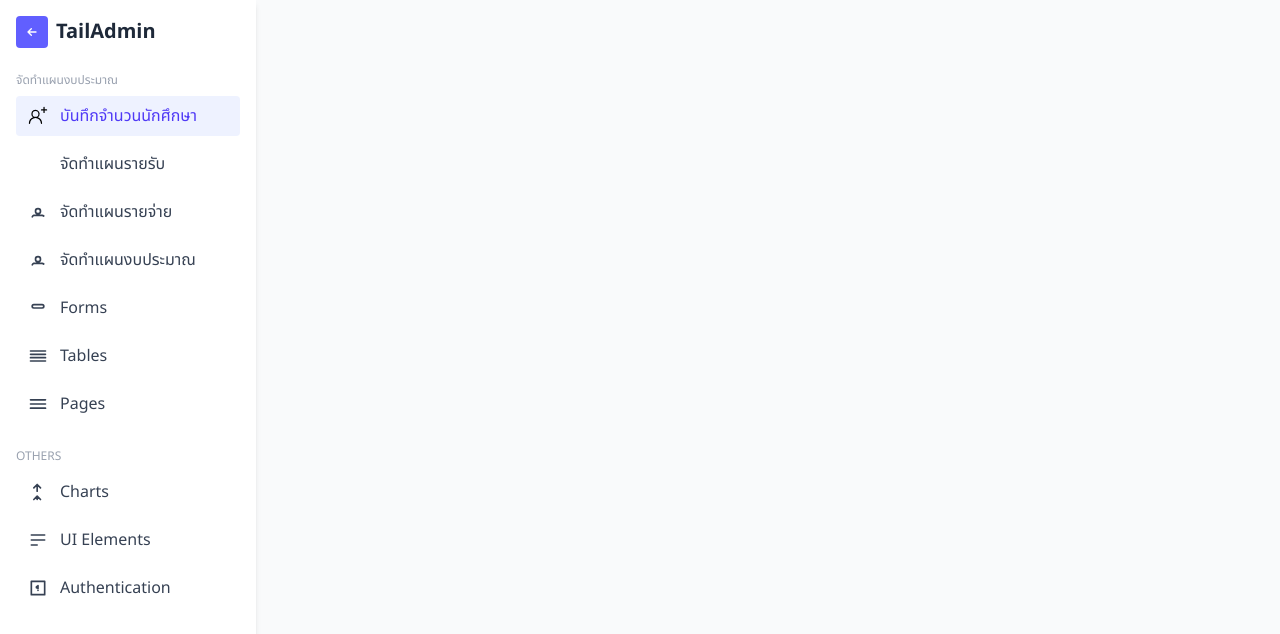
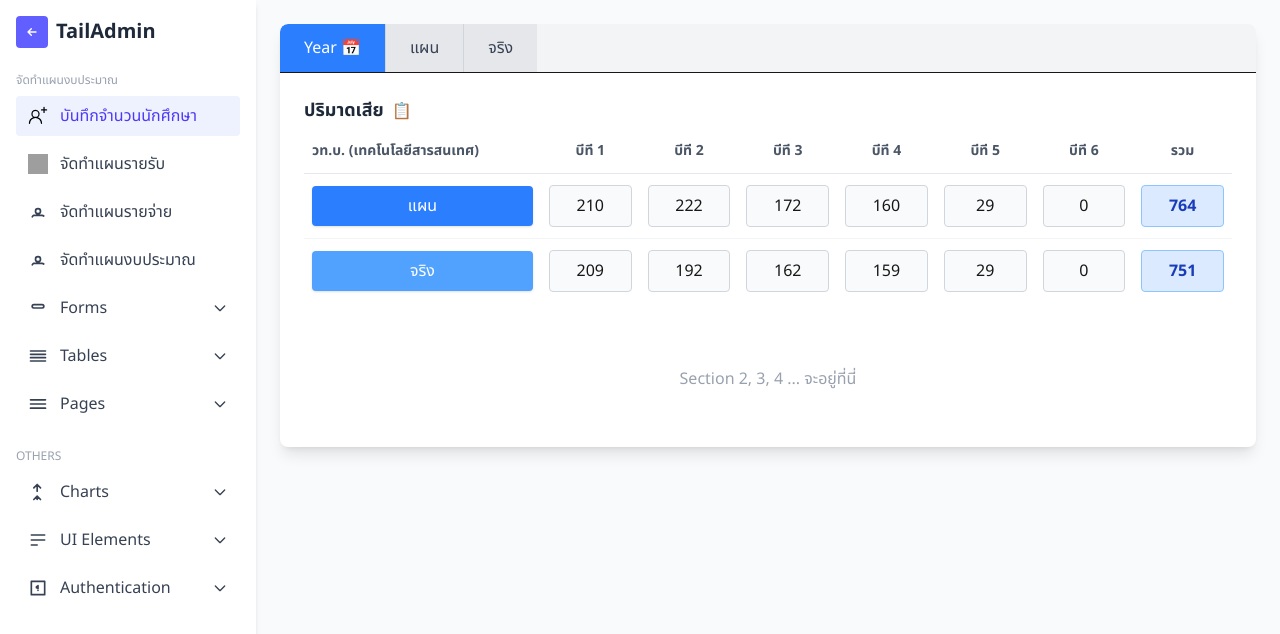
Before and after one commit to gustsri/butget-Fontend-design, a Next.js app in the folder my-budget/: page /planning/students in a window 1280 px wide. Shown: the top 634 px of the page. Built offline with nearby package versions, Linux system fonts and the light colour scheme; grey boxes are pictures that could not be loaded.

Commit message:
fix side bar

```diff
--- a/my-budget/app/planning/students/page.tsx
+++ b/my-budget/app/planning/students/page.tsx
@@ -1,17 +1,177 @@
 "use client";
-import Image from "next/image";
+import { useState } from "react";
 import Sidebar from "@/components/shared/Sidebar";
-import { useState } from "react";
-
 
 export default function Home() {
+  const [activeTab, setActiveTab] = useState("year");
 
-    return (
-        <div className="flex min-h-screen">
-            <Sidebar />
-            <main className="flex-1 p-6 pl-32 bg-gray-50">
+  return (
+    <div className="flex min-h-screen bg-gray-50">
+      <Sidebar />
 
-            </main>
+      {/* Main content - เพิ่ม margin-left เท่ากับ width ของ sidebar */}
+      <main className="flex-1 ml-64 p-6">
+        <div className="max-w-6xl mx-auto bg-white rounded-lg shadow-lg overflow-hidden">
+          {/* Header Tabs */}
+          <div className="flex bg-gray-100 border-b">
+            <button
+              onClick={() => setActiveTab("year")}
+              className={`px-6 py-3 font-medium rounded-tl-lg transition-colors ${
+                activeTab === "year"
+                  ? "bg-blue-500 text-white"
+                  : "bg-gray-200 text-gray-700 hover:bg-gray-300"
+              }`}
+            >
+              Year 📅
+            </button>
+            <button
+              onClick={() => setActiveTab("plan")}
+              className={`px-6 py-3 font-medium border-x border-gray-300 transition-colors ${
+                activeTab === "plan"
+                  ? "bg-blue-500 text-white"
+                  : "bg-gray-200 text-gray-700 hover:bg-gray-300"
+              }`}
+            >
+              แผน
+            </button>
+            <button
+              onClick={() => setActiveTab("real")}
+              className={`px-6 py-3 font-medium transition-colors ${
+                activeTab === "real"
+                  ? "bg-blue-500 text-white"
+                  : "bg-gray-200 text-gray-700 hover:bg-gray-300"
+              }`}
+            >
+              จริง
+            </button>
+          </div>
+
+          {/* Main Content */}
+          <div className="p-6">
+            {/* Section 1: ปริมาดเสีย */}
+            <div className="mb-8">
+              <div className="flex items-center mb-4">
+                <h2 className="text-lg font-semibold text-gray-800">
+                  ปริมาดเสีย
+                </h2>
+                <button className="ml-2 text-gray-400 hover:text-gray-600 transition-colors">
+                  📋
+                </button>
+              </div>
+
+              <div className="overflow-x-auto">
+                <table className="w-full border-collapse">
+                  <thead>
+                    <tr className="text-sm text-gray-600 border-b border-gray-200">
+                      <th className="text-left pb-3 px-2 w-48">
+                        วท.บ. (เทคโนโลยีสารสนเทศ)
+                      </th>
+                      <th className="text-center pb-3 px-2 w-20">บีที 1</th>
+                      <th className="text-center pb-3 px-2 w-20">บีที 2</th>
+                      <th className="text-center pb-3 px-2 w-20">บีที 3</th>
+                      <th className="text-center pb-3 px-2 w-20">บีที 4</th>
+                      <th className="text-center pb-3 px-2 w-20">บีที 5</th>
+                      <th className="text-center pb-3 px-2 w-20">บีที 6</th>
+                      <th className="text-center pb-3 px-2 w-20">รวม</th>
+                    </tr>
+                  </thead>
+                  <tbody>
+                    <tr className="border-b border-gray-100">
+                      <td className="py-3 px-2">
+                        <div className="bg-blue-500 text-white px-4 py-2 rounded text-center font-medium shadow-sm">
+                          แผน
+                        </div>
+                      </td>
+                      <td className="px-2">
+                        <div className="bg-gray-50 border border-gray-300 px-3 py-2 rounded text-center hover:bg-gray-100 transition-colors">
+                          210
+                        </div>
+                      </td>
+                      <td className="px-2">
+                        <div className="bg-gray-50 border border-gray-300 px-3 py-2 rounded text-center hover:bg-gray-100 transition-colors">
+                          222
+                        </div>
+                      </td>
+                      <td className="px-2">
+                        <div className="bg-gray-50 border border-gray-300 px-3 py-2 rounded text-center hover:bg-gray-100 transition-colors">
+                          172
+                        </div>
+                      </td>
+                      <td className="px-2">
+                        <div className="bg-gray-50 border border-gray-300 px-3 py-2 rounded text-center hover:bg-gray-100 transition-colors">
+                          160
+                        </div>
+                      </td>
+                      <td className="px-2">
+                        <div className="bg-gray-50 border border-gray-300 px-3 py-2 rounded text-center hover:bg-gray-100 transition-colors">
+                          29
+                        </div>
+                      </td>
+                      <td className="px-2">
+                        <div className="bg-gray-50 border border-gray-300 px-3 py-2 rounded text-center hover:bg-gray-100 transition-colors">
+                          0
+                        </div>
+                      </td>
+                      <td className="px-2">
+                        <div className="bg-blue-100 border border-blue-300 px-3 py-2 rounded text-center font-semibold text-blue-800">
+                          764
+                        </div>
+                      </td>
+                    </tr>
+                    <tr>
+                      <td className="py-3 px-2">
+                        <div className="bg-blue-400 text-white px-4 py-2 rounded text-center font-medium shadow-sm">
+                          จริง
+                        </div>
+                      </td>
+                      <td className="px-2">
+                        <div className="bg-gray-50 border border-gray-300 px-3 py-2 rounded text-center hover:bg-gray-100 transition-colors">
+                          209
+                        </div>
+                      </td>
+                      <td className="px-2">
+                        <div className="bg-gray-50 border border-gray-300 px-3 py-2 rounded text-center hover:bg-gray-100 transition-colors">
+                          192
+                        </div>
+                      </td>
+                      <td className="px-2">
+                        <div className="bg-gray-50 border border-gray-300 px-3 py-2 rounded text-center hover:bg-gray-100 transition-colors">
+                          162
+                        </div>
+                      </td>
+                      <td className="px-2">
+                        <div className="bg-gray-50 border border-gray-300 px-3 py-2 rounded text-center hover:bg-gray-100 transition-colors">
+                          159
+                        </div>
+                      </td>
+                      <td className="px-2">
+                        <div className="bg-gray-50 border border-gray-300 px-3 py-2 rounded text-center hover:bg-gray-100 transition-colors">
+                          29
+                        </div>
+                      </td>
+                      <td className="px-2">
+                        <div className="bg-gray-50 border border-gray-300 px-3 py-2 rounded text-center hover:bg-gray-100 transition-colors">
+                          0
+                        </div>
+                      </td>
+                      <td className="px-2">
+                        <div className="bg-blue-100 border border-blue-300 px-3 py-2 rounded text-center font-semibold text-blue-800">
+                          751
+                        </div>
+                      </td>
+                    </tr>
+                  </tbody>
+                </table>
+              </div>
+            </div>
+
+            {/* พื้นที่สำหรับ Section อื่น ๆ */}
+            <div className="text-center text-gray-400 py-8">
+              <p>Section 2, 3, 4 ... จะอยู่ที่นี่</p>
+            </div>
+          </div>
         </div>
-    );
+      </main>
+    </div>
+  );
 }
--- a/my-budget/components/shared/Sidebar.tsx
+++ b/my-budget/components/shared/Sidebar.tsx
@@ -4,8 +4,7 @@ import Link from "next/link";
 
 const Sidebar: React.FC = () => {
   return (
-    <aside className="w-64 h-screen bg-white shadow-md flex flex-col p-4 fixed left-0 top-0 z-10">
-
+    <aside className="w-64 h-screen bg-white shadow-md flex flex-col p-4 fixed left-0 top-0 z-20">
       {/* Logo */}
       <div className="flex items-center mb-6">
         <div className="w-8 h-8 bg-indigo-500 rounded flex items-center justify-center mr-2">
@@ -17,6 +16,7 @@ const Sidebar: React.FC = () => {
       </div>
 
       {/* Menu */}
+      <div className="flex-1 overflow-y-auto">
         <p className="text-xs text-gray-400 mb-2 uppercase">จัดทำแผนงบประมาณ</p>
         <ul className="space-y-2">
           <li>
@@ -28,9 +28,7 @@ const Sidebar: React.FC = () => {
 
           <li>
             <Link href="#" className="flex items-center px-3 py-2 rounded text-gray-700 hover:bg-gray-100">
-            <svg className="w-5 h-5 mr-3" fill="none" stroke="currentColor" viewBox="0 0 24 24">
               <img src="/img/icon/add-people.svg" alt="" className="w-5 h-5 mr-3" />
-            </svg>
               จัดทำแผนรายรับ
             </Link>
           </li>
@@ -60,13 +58,16 @@ const Sidebar: React.FC = () => {
                   <path strokeLinecap="round" strokeLinejoin="round" strokeWidth={2} d="M9 12h6m2 0a2 2 0 100-4H7a2 2 0 000 4h10z" />
                 </svg>
                 Forms
+                <svg className="w-4 h-4 ml-auto transition-transform group-open:rotate-180" fill="none" stroke="currentColor" viewBox="0 0 24 24">
+                  <path strokeLinecap="round" strokeLinejoin="round" strokeWidth={2} d="M19 9l-7 7-7-7" />
+                </svg>
               </summary>
               <ul className="pl-10 mt-1 text-sm text-gray-600 space-y-1">
                 <li>
-                <Link href="#" className="hover:underline">Form Elements</Link>
+                  <Link href="#" className="block py-1 hover:text-indigo-600">Form Elements</Link>
                 </li>
                 <li>
-                <Link href="#" className="hover:underline">Form Layouts</Link>
+                  <Link href="#" className="block py-1 hover:text-indigo-600">Form Layouts</Link>
                 </li>
               </ul>
             </details>
@@ -80,13 +81,16 @@ const Sidebar: React.FC = () => {
                   <path strokeLinecap="round" strokeLinejoin="round" strokeWidth={2} d="M3 10h18M3 6h18M3 14h18M3 18h18" />
                 </svg>
                 Tables
+                <svg className="w-4 h-4 ml-auto transition-transform group-open:rotate-180" fill="none" stroke="currentColor" viewBox="0 0 24 24">
+                  <path strokeLinecap="round" strokeLinejoin="round" strokeWidth={2} d="M19 9l-7 7-7-7" />
+                </svg>
               </summary>
               <ul className="pl-10 mt-1 text-sm text-gray-600 space-y-1">
                 <li>
-                <Link href="#" className="hover:underline">Simple Table</Link>
+                  <Link href="#" className="block py-1 hover:text-indigo-600">Simple Table</Link>
                 </li>
                 <li>
-                <Link href="#" className="hover:underline">Advanced Table</Link>
+                  <Link href="#" className="block py-1 hover:text-indigo-600">Advanced Table</Link>
                 </li>
               </ul>
             </details>
@@ -100,13 +104,16 @@ const Sidebar: React.FC = () => {
                   <path strokeLinecap="round" strokeLinejoin="round" strokeWidth={2} d="M3 7h18M3 12h18M3 17h18" />
                 </svg>
                 Pages
+                <svg className="w-4 h-4 ml-auto transition-transform group-open:rotate-180" fill="none" stroke="currentColor" viewBox="0 0 24 24">
+                  <path strokeLinecap="round" strokeLinejoin="round" strokeWidth={2} d="M19 9l-7 7-7-7" />
+                </svg>
               </summary>
               <ul className="pl-10 mt-1 text-sm text-gray-600 space-y-1">
                 <li>
-                <Link href="#" className="hover:underline">Login</Link>
+                  <Link href="#" className="block py-1 hover:text-indigo-600">Login</Link>
                 </li>
                 <li>
-                <Link href="#" className="hover:underline">Register</Link>
+                  <Link href="#" className="block py-1 hover:text-indigo-600">Register</Link>
                 </li>
               </ul>
             </details>
@@ -123,6 +130,9 @@ const Sidebar: React.FC = () => {
                   <path strokeLinecap="round" strokeLinejoin="round" strokeWidth={2} d="M11 11V3m0 0L7 7m4-4l4 4M11 21v-4m0 0l-4 4m4-4l4 4" />
                 </svg>
                 Charts
+                <svg className="w-4 h-4 ml-auto transition-transform group-open:rotate-180" fill="none" stroke="currentColor" viewBox="0 0 24 24">
+                  <path strokeLinecap="round" strokeLinejoin="round" strokeWidth={2} d="M19 9l-7 7-7-7" />
+                </svg>
               </summary>
             </details>
           </li>
@@ -134,6 +144,9 @@ const Sidebar: React.FC = () => {
                   <path strokeLinecap="round" strokeLinejoin="round" strokeWidth={2} d="M4 6h16M4 12h16M4 18h7" />
                 </svg>
                 UI Elements
+                <svg className="w-4 h-4 ml-auto transition-transform group-open:rotate-180" fill="none" stroke="currentColor" viewBox="0 0 24 24">
+                  <path strokeLinecap="round" strokeLinejoin="round" strokeWidth={2} d="M19 9l-7 7-7-7" />
+                </svg>
               </summary>
             </details>
           </li>
@@ -145,10 +158,14 @@ const Sidebar: React.FC = () => {
                   <path strokeLinecap="round" strokeLinejoin="round" strokeWidth={2} d="M12 11c0 .55-.45 1-1 1s-1-.45-1-1 .45-1 1-1 1 .45 1 1zm0 0V9m0 2v2m0 2h.01M4 4h16v16H4V4z" />
                 </svg>
                 Authentication
+                <svg className="w-4 h-4 ml-auto transition-transform group-open:rotate-180" fill="none" stroke="currentColor" viewBox="0 0 24 24">
+                  <path strokeLinecap="round" strokeLinejoin="round" strokeWidth={2} d="M19 9l-7 7-7-7" />
+                </svg>
               </summary>
             </details>
           </li>
         </ul>
+      </div>
     </aside>
   );
 };
```
Lines whose indentation alone changed are shown as unchanged.
